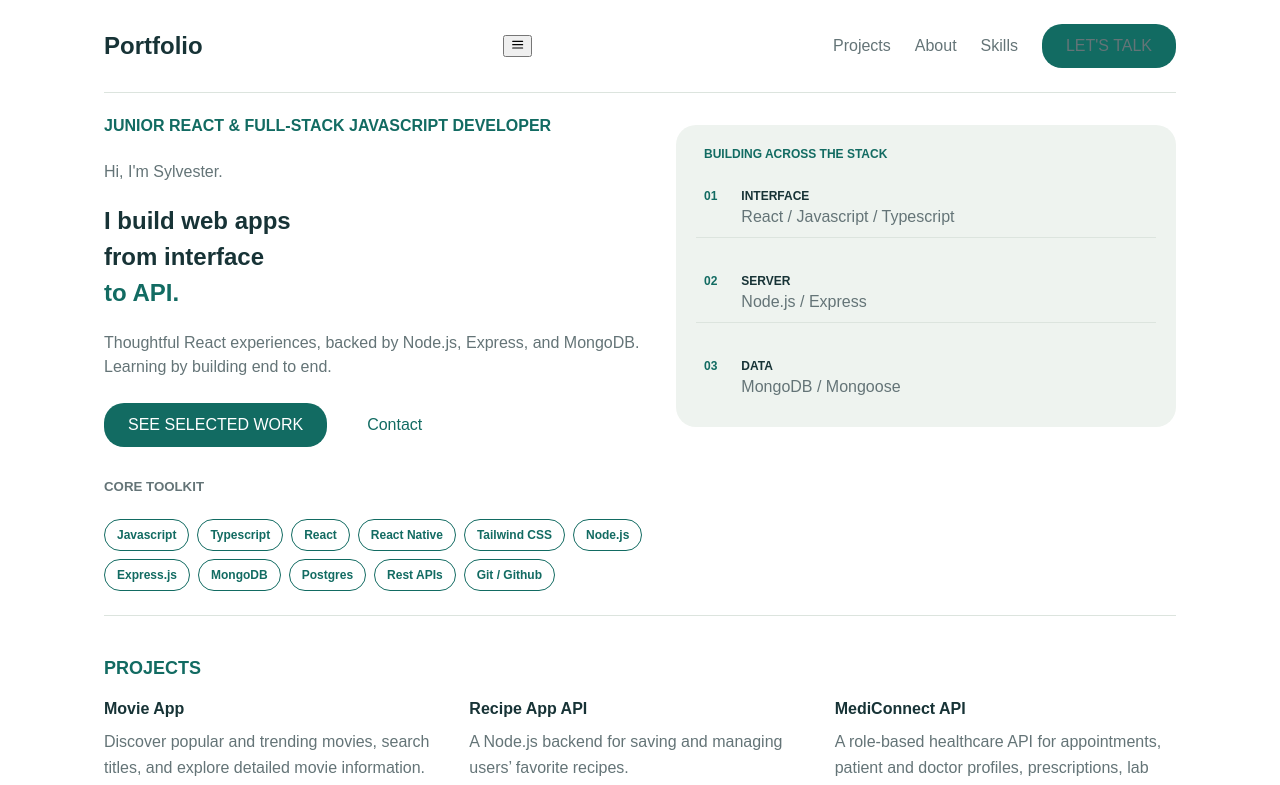
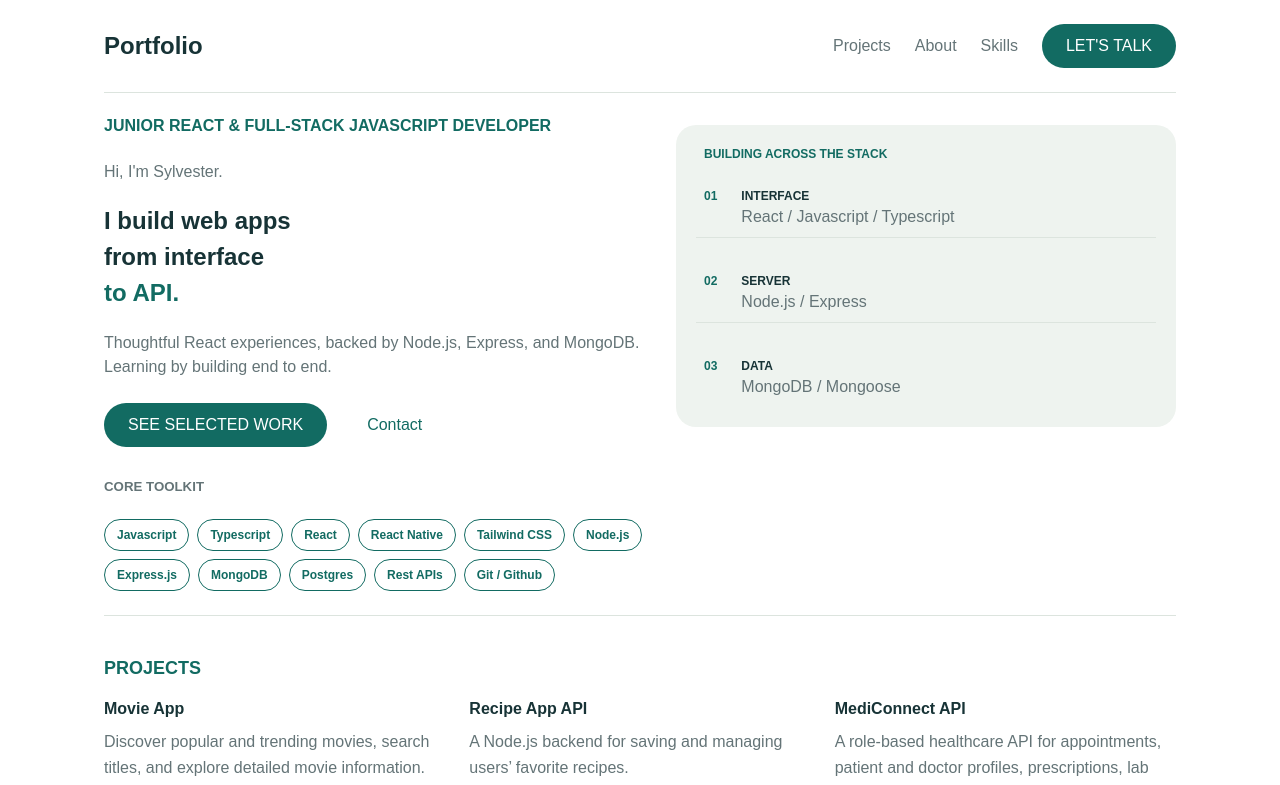
Before and after one commit to k4kojo/portfolio, a React (Vite) app: page / in a window 1280 px wide. Shown: the top 785 px of the page. Built offline with nearby package versions, Linux system fonts and the light colour scheme.

Commit message:
feat: refine header link styles for better accessibility; update button border-radius for consistency

```diff
--- a/src/components/Header.css
+++ b/src/components/Header.css
@@ -12,7 +12,7 @@
   flex-wrap: wrap;
 }
 
-.site-header a {
+.site-header a:where(:not(.button)) {
   color: var(--text);
   text-decoration: none;
 }
@@ -30,9 +30,13 @@
   font-weight: 700;
 }
 
-.site-header a:hover,
-.site-header a:focus-visible {
+.site-header a:where(:not(.button)):hover,
+.site-header a:where(:not(.button)):focus-visible {
   color: var(--teal);
+}
+
+.site-header .menu-toggle {
+  display: none;
 }
 
 @media (max-width: 768px) {
--- a/src/components/shared/Button.css
+++ b/src/components/shared/Button.css
@@ -5,7 +5,7 @@
   min-height: 44px;
   padding: 0 24px;
   border: 0;
-  border-radius: 20px;
+  border-radius: 999px;
   background: var(--teal);
   color: var(--paper);
   font: inherit;
```
